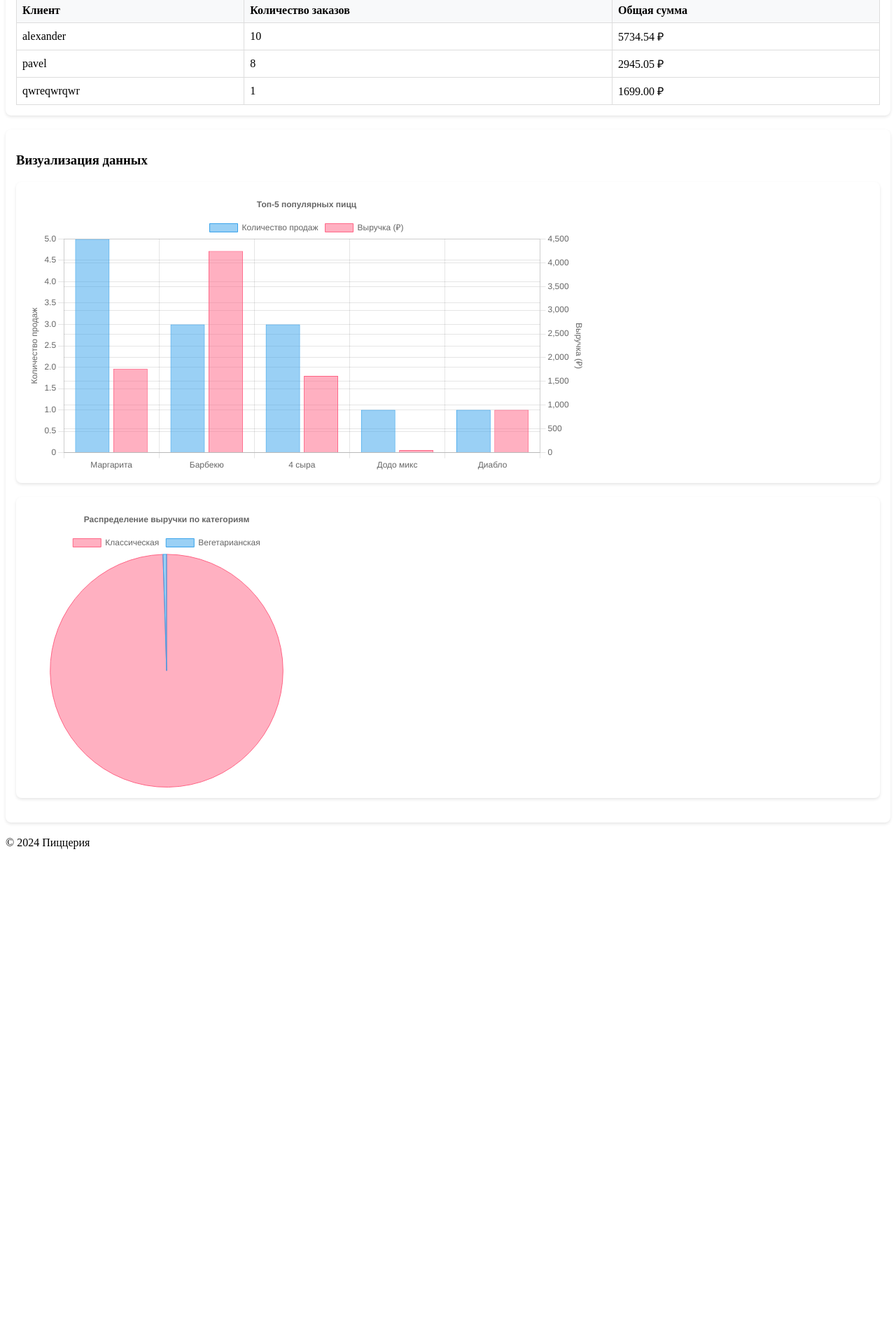
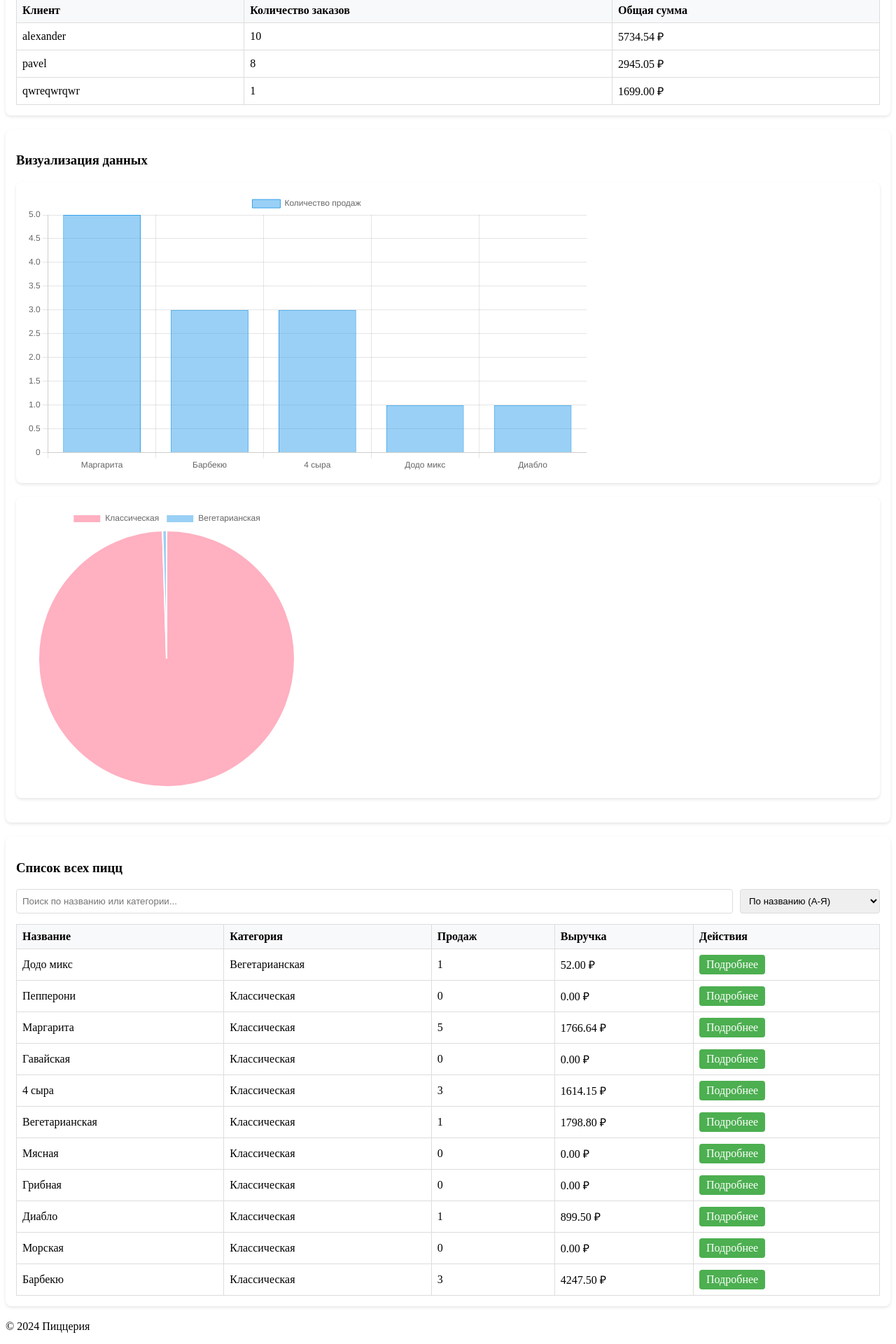
Before and after one commit to qwint2ez/353504_SVIDINSKY_19_new, a Django app: page /statistics/ in a window 1280 px wide. Shown: the part 1580-3500 px from the top of the page at 70% size. Before the commit the page ends 2793 px from the top, so only its background shows below. Run offline with Django 5.2, Linux system fonts and the light colour scheme; a user stored in the database is signed in; data comes from the database, SQL or seed files in the repository; both versions use the stored data as it was after the commit.

Commit message:
stable 2.0 (sort and search)

```diff
--- a/IGI/LR5/pizza/templates/pizza/statistics.html
+++ b/IGI/LR5/pizza/templates/pizza/statistics.html
@@ -106,14 +106,58 @@
             <canvas id="categoryChart"></canvas>
         </div>
     </div>
+
+    <div class="stats-section">
+        <h3>Список всех пицц</h3>
+
+        <div class="search-controls mb-3">
+            <input type="text" id="pizzaSearch" class="form-control" placeholder="Поиск по названию или категории...">
+            <select id="sortOrder" class="form-select">
+                <option value="name_asc">По названию (А-Я)</option>
+                <option value="name_desc">По названию (Я-А)</option>
+                <option value="sales_desc">По продажам ↓</option>
+                <option value="sales_asc">По продажам ↑</option>
+                <option value="revenue_desc">По выручке ↓</option>
+                <option value="revenue_asc">По выручке ↑</option>
+            </select>
         </div>
 
-<!-- Добавляем Chart.js -->
+        <table class="stats-table" id="pizzaTable">
+            <thead>
+                <tr>
+                    <th>Название</th>
+                    <th>Категория</th>
+                    <th>Продаж</th>
+                    <th>Выручка</th>
+                    <th>Действия</th>
+                </tr>
+            </thead>
+            <tbody>
+                {% for pizza in all_pizzas %}
+                <tr data-search="{{ pizza.name|lower }} {{ pizza.category.name|default:'без категории'|lower }}">
+                    <td>{{ pizza.name }}</td>
+                    <td>{{ pizza.category.name|default:"Без категории" }}</td>
+                    <td data-value="{{ pizza.sales_count }}">{{ pizza.sales_count }}</td>
+                    <td data-value="{{ pizza.revenue|default:0 }}">{{ pizza.revenue|floatformat:2 }} ₽</td>
+                    <td>
+                        <a href="{% url 'pizza:pizza_detail' pizza.id %}" class="btn-details">
+                            Подробнее
+                        </a>
+                    </td>
+                </tr>
+                {% endfor %}
+            </tbody>
+        </table>
+    </div>
+</div>
+
 <script src="https://cdn.jsdelivr.net/npm/chart.js"></script>
+<script>
+document.addEventListener('DOMContentLoaded', function() {
+    // Графики
+    const pizzaCtx = document.getElementById('pizzaChart').getContext('2d');
+    const categoryCtx = document.getElementById('categoryChart').getContext('2d');
 
-<script>
-// График для топ-5 пицц
-const pizzaCtx = document.getElementById('pizzaChart').getContext('2d');
     new Chart(pizzaCtx, {
         type: 'bar',
         data: {
@@ -124,45 +168,18 @@ new Chart(pizzaCtx, {
                 backgroundColor: 'rgba(54, 162, 235, 0.5)',
                 borderColor: 'rgba(54, 162, 235, 1)',
                 borderWidth: 1
-        }, {
-            label: 'Выручка (₽)',
-            data: {{ pizza_chart_data.revenue|safe }},
-            backgroundColor: 'rgba(255, 99, 132, 0.5)',
-            borderColor: 'rgba(255, 99, 132, 1)',
-            borderWidth: 1,
-            yAxisID: 'y1'
             }]
         },
         options: {
             responsive: true,
             scales: {
                 y: {
-                beginAtZero: true,
-                title: {
-                    display: true,
-                    text: 'Количество продаж'
-                }
-            },
-            y1: {
-                beginAtZero: true,
-                position: 'right',
-                title: {
-                    display: true,
-                    text: 'Выручка (₽)'
-                }
-            }
-        },
-        plugins: {
-            title: {
-                display: true,
-                text: 'Топ-5 популярных пицц'
+                    beginAtZero: true
                 }
             }
         }
     });
 
-// График для категорий
-const categoryCtx = document.getElementById('categoryChart').getContext('2d');
     new Chart(categoryCtx, {
         type: 'pie',
         data: {
@@ -175,26 +192,56 @@ new Chart(categoryCtx, {
                     'rgba(255, 206, 86, 0.5)',
                     'rgba(75, 192, 192, 0.5)',
                     'rgba(153, 102, 255, 0.5)'
-            ],
-            borderColor: [
-                'rgba(255, 99, 132, 1)',
-                'rgba(54, 162, 235, 1)',
-                'rgba(255, 206, 86, 1)',
-                'rgba(75, 192, 192, 1)',
-                'rgba(153, 102, 255, 1)'
-            ],
-            borderWidth: 1
+                ]
             }]
         },
         options: {
-        responsive: true,
-        plugins: {
-            title: {
-                display: true,
-                text: 'Распределение выручки по категориям'
+            responsive: true
         }
+    });
+
+    // Поиск и сортировка
+    const searchInput = document.getElementById('pizzaSearch');
+    const sortSelect = document.getElementById('sortOrder');
+    const table = document.getElementById('pizzaTable');
+    const tbody = table.querySelector('tbody');
+
+    function sortTable() {
+        const rows = Array.from(tbody.querySelectorAll('tr'));
+        const [field, direction] = sortSelect.value.split('_');
+
+        rows.sort((a, b) => {
+            let aVal = '', bVal = '';
+
+            if (field === 'name') {
+                aVal = a.cells[0].textContent;
+                bVal = b.cells[0].textContent;
+                return direction === 'asc' ?
+                    aVal.localeCompare(bVal) :
+                    bVal.localeCompare(aVal);
+            } else {
+                aVal = parseFloat(a.cells[field === 'sales' ? 2 : 3].dataset.value);
+                bVal = parseFloat(b.cells[field === 'sales' ? 2 : 3].dataset.value);
+                return direction === 'asc' ? aVal - bVal : bVal - aVal;
             }
+        });
+
+        tbody.innerHTML = '';
+        rows.forEach(row => tbody.appendChild(row));
     }
+
+    function filterTable() {
+        const searchText = searchInput.value.toLowerCase();
+        const rows = tbody.querySelectorAll('tr');
+
+        rows.forEach(row => {
+            const searchData = row.dataset.search;
+            row.style.display = searchData.includes(searchText) ? '' : 'none';
+        });
+    }
+
+    searchInput.addEventListener('input', filterTable);
+    sortSelect.addEventListener('change', sortTable);
 });
 </script>
 
@@ -255,5 +302,52 @@ new Chart(categoryCtx, {
     box-shadow: 0 2px 4px rgba(0,0,0,0.1);
     height: 400px;
 }
+
+.search-controls {
+    display: flex;
+    gap: 10px;
+    margin-bottom: 15px;
+}
+
+.search-controls input,
+.search-controls select {
+    padding: 8px;
+    border: 1px solid #ddd;
+    border-radius: 4px;
+}
+
+.search-controls input {
+    flex: 1;
+}
+
+.search-controls select {
+    width: 200px;
+}
+
+.btn-details {
+    display: inline-block;
+    padding: 5px 10px;
+    background: #4CAF50;
+    color: white;
+    text-decoration: none;
+    border-radius: 4px;
+}
+
+.btn-details:hover {
+    background: #45a049;
+    color: white;
+    text-decoration: none;
+}
+
+.description-content {
+    padding: 10px;
+    background: #f9f9f9;
+    border-radius: 4px;
+}
+
+.description-row td {
+    background: #f9f9f9;
+    padding: 15px;
+}
 </style>
 {% endblock %}
--- a/IGI/LR5/pizza/views.py
+++ b/IGI/LR5/pizza/views.py
@@ -66,10 +66,19 @@ class OrderCreateView(LoginRequiredMixin, CreateView):
     def get_context_data(self, **kwargs):
         context = super().get_context_data(**kwargs)
         context['pizzas'] = Pizza.objects.all()
+
+        # Добавляем погоду
         weather_service = WeatherService()
         weather = weather_service.get_weather()
         if weather:
             context['weather'] = weather
+
+        # Добавляем цитату из Breaking Bad
+        quote_service = QuoteService()
+        quote = quote_service.get_quote()
+        if quote:
+            context['quote'] = quote
+
         return context
 
     def form_valid(self, form):
@@ -259,6 +268,13 @@ def statistics_view(request):
         'revenue': [float(c['revenue']) for c in category_stats]
     }
 
+    # Добавляем статистику по всем пиццам для интерактивной таблицы
+    all_pizzas = Pizza.objects.annotate(
+        sales_count=Count('orderitem'),
+        revenue=Coalesce(Sum('orderitem__item_price'), 0,
+                        output_field=DecimalField(max_digits=10, decimal_places=2))
+    ).select_related('category')
+
     context = {
         'total_sales': total_sales,
         'avg_check': avg_check,
@@ -278,6 +294,7 @@ def statistics_view(request):
         'orders_today': orders.filter(order_date__date=current_date.date()).count(),
         'pizza_chart_data': pizza_chart_data,
         'category_chart_data': category_chart_data,
+        'all_pizzas': all_pizzas,  # Добавляем в контекст
     })
 
     return render(request, 'pizza/statistics.html', context)
```
Also changed, not shown: IGI/LR5/pizza/templates/pizza/order_form.html (+7 -0 lines), IGI/LR5/db.sqlite3. Lines whose indentation alone changed are shown as unchanged.
